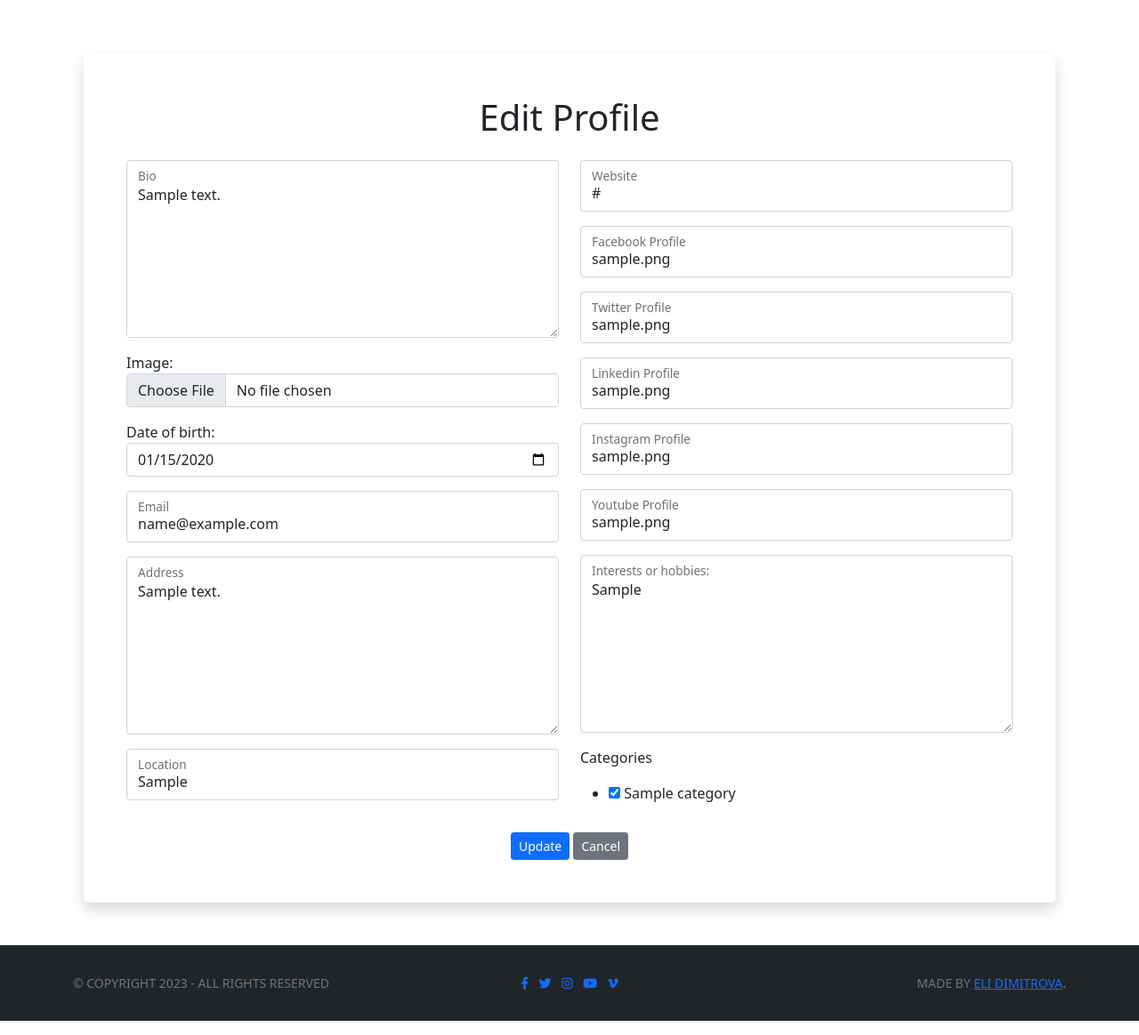
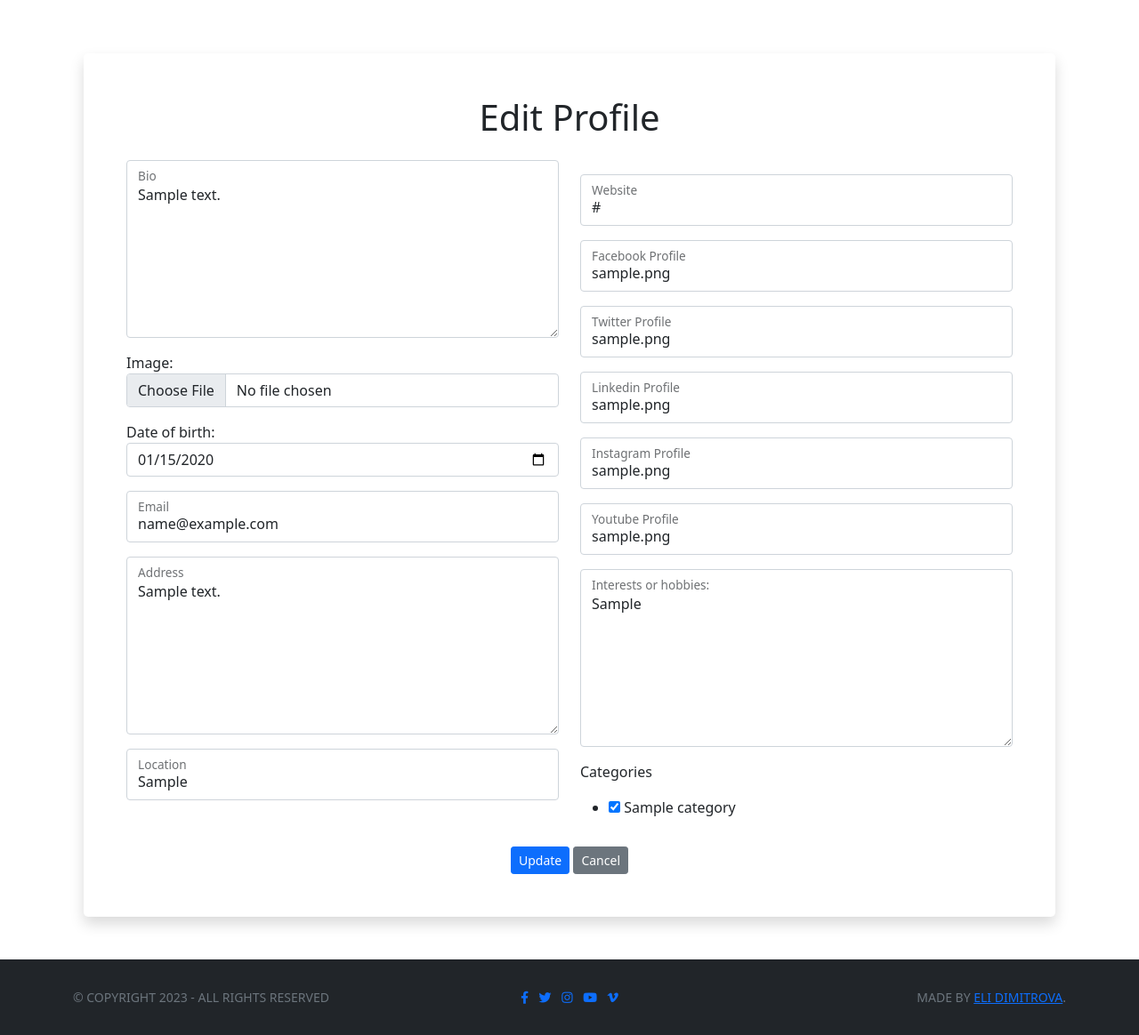
Before and after one commit to Delfinistkata/the-roaming-nomad, a Django app: page /members/1/edit_profile_page/ in a window 1280 px wide. Shown: the part 484-1648 px from the top of the page at 89% size. Run offline with Django 3.2, Linux system fonts and the light colour scheme; a user stored in the database is signed in; tables that the repository leaves empty hold one stand-in row (values such as "Sample post"); some libraries are stand-ins or nearby versions.

Commit message:
Add space

```diff
--- a/members/templates/registration/edit_profile_page.html
+++ b/members/templates/registration/edit_profile_page.html
@@ -69,7 +69,7 @@
                                     {%endif%}
                                 </div>
                             </div>
-                            <div class="col-md-6">
+                            <div class="col-md-6 mt-3">
                                 <div class="form-floating mb-3">
                                     {{ form.website}}
                                     <label class="form-label mb-3" for="userName">Website</label>
```
